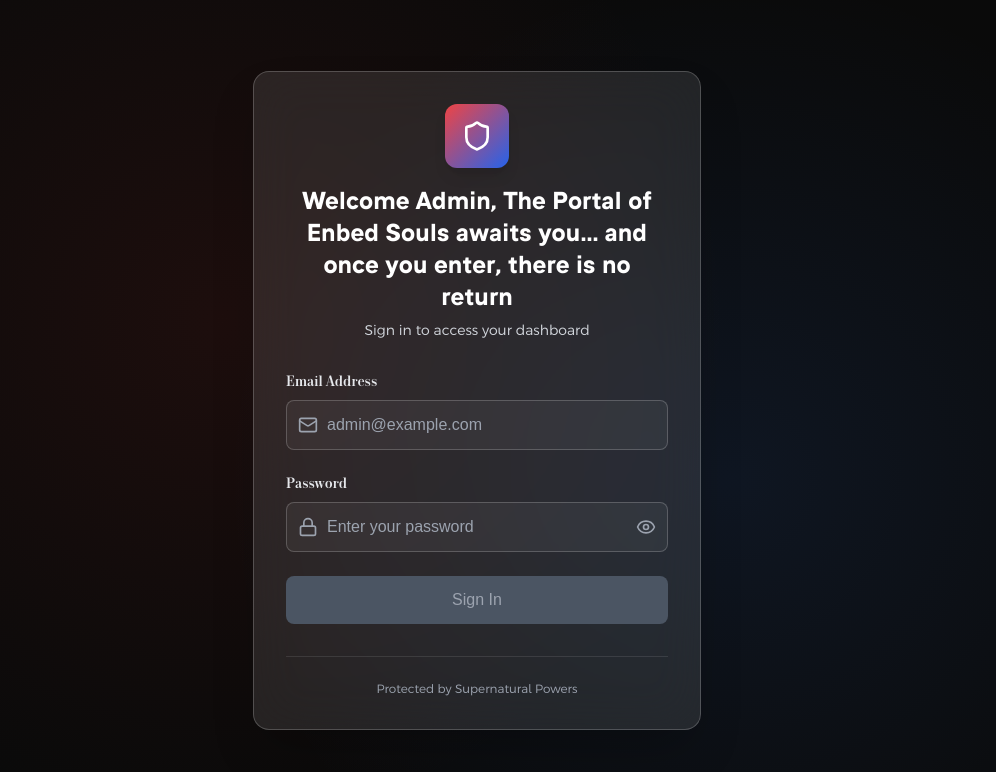
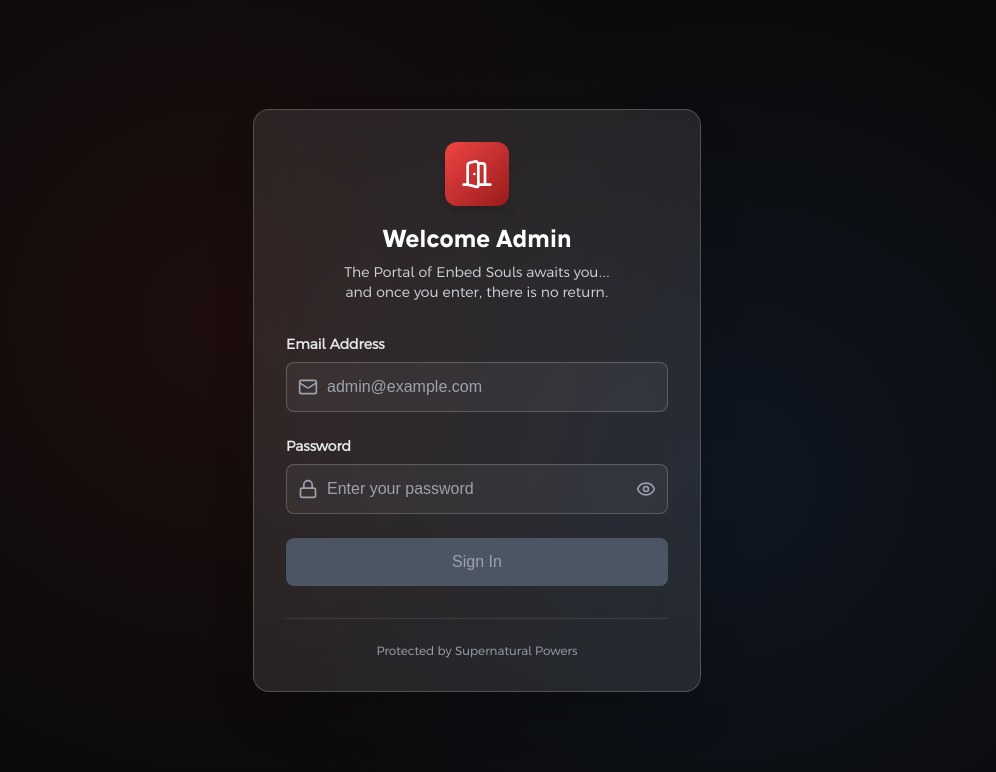
Before and after one commit to Dinista/All-Things-Horror, a Next.js app: page /admin in a window 1280 px wide. Shown: the top 772 px of the page, without its empty margins (163-1159 px from the left). Built offline with nearby package versions, Linux system fonts and the light colour scheme.

Commit message:
style: way too easy

```diff
--- a/src/app/admin/page.tsx
+++ b/src/app/admin/page.tsx
@@ -2,7 +2,7 @@
 
 import React, { useState } from "react";
 import { useForm } from "react-hook-form";
-import { Eye, EyeOff, Shield, Lock, Mail, AlertCircle } from "lucide-react";
+import { Eye, EyeOff, DoorOpen, Lock, Mail, AlertCircle } from "lucide-react";
 
 interface LoginForm {
   email: string;
@@ -38,22 +38,22 @@ export default function AdminLoginPanel() {
   const watchedFields = watch();
 
   return (
-    <div className="min-h-screen bg-gradient-to-br  via-gray-800 to-black flex items-center justify-center p-4">
+    <div className="min-h-screen bg-gradient-to-br  via-gray-800 to-red flex items-center justify-center p-4">
       <div className="absolute inset-0 bg-[radial-gradient(circle_at_30%_40%,rgba(199,50,40,0.1),transparent_50%)] pointer-events-none" />
       <div className="absolute inset-0 bg-[radial-gradient(circle_at_70%_60%,rgba(59,130,246,0.1),transparent_50%)] pointer-events-none" />
 
       <div className="w-full max-w-md relative">
         <div className="bg-white/10 backdrop-blur-xl border border-white/20 rounded-2xl p-8 shadow-2xl">
           <div className="text-center mb-8">
-            <div className="inline-flex items-center justify-center w-16 h-16 bg-gradient-to-br from-red-500 to-blue-600 rounded-xl mb-4 shadow-lg">
-              <Shield className="w-8 h-8 text-white" />
+            <div className="inline-flex items-center justify-center w-16 h-16 bg-gradient-to-br from-red-500 to-red-800 rounded-xl mb-4 shadow-lg">
+              <DoorOpen className="w-8 h-8 text-white" />
             </div>
             <h1 className="text-2xl font-bold text-white font-genera mb-2">
-              Welcome Admin, The Portal of Enbed Souls awaits you... and once
-              you enter, there is no return
+              Welcome Admin
             </h1>
-            <p className="text-gray-300 text-sm font-argentum">
-              Sign in to access your dashboard
+            <p className="text-gray-300 text-sm font-argentum text-balance">
+              The Portal of Enbed Souls awaits you...
+              and once you enter, there is no return.
             </p>
           </div>
 
@@ -61,7 +61,7 @@ export default function AdminLoginPanel() {
             <div className="space-y-2">
               <label
                 htmlFor="email"
-                className="block text-sm font-medium text-gray-200 font-neoplanta"
+                className="block text-sm font-semibold text-gray-200 font-argentum"
               >
                 Email Address
               </label>
@@ -98,7 +98,7 @@ export default function AdminLoginPanel() {
             <div className="space-y-2">
               <label
                 htmlFor="password"
-                className="block text-sm font-medium text-gray-200 font-neoplanta"
+                className="block text-sm font-semibold text-gray-200 font-argentum"
               >
                 Password
               </label>
```
